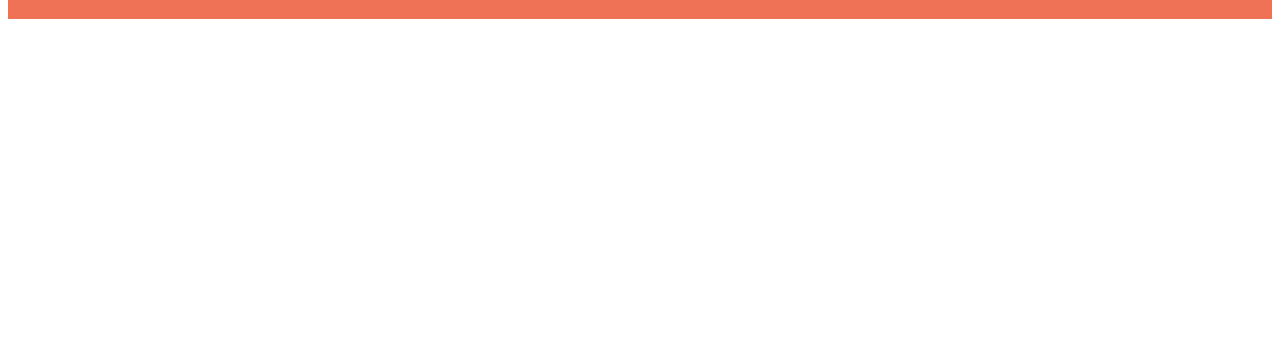
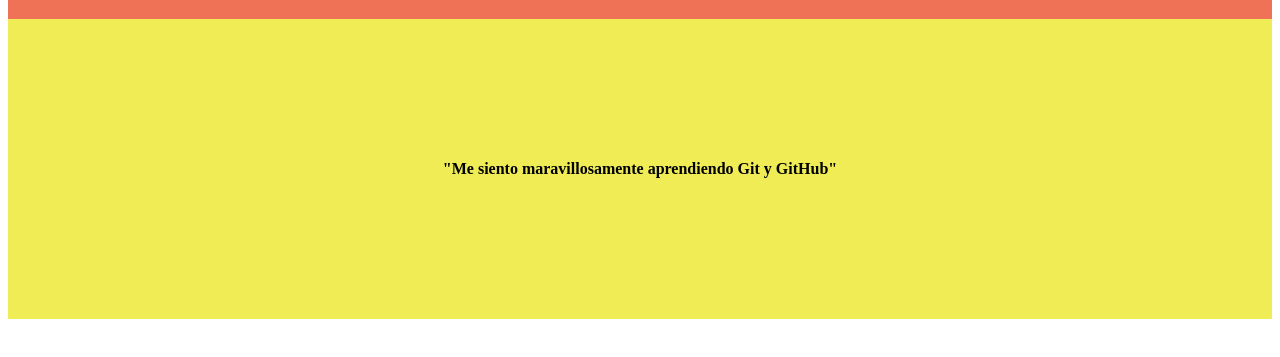
Before and after one commit to hbcord/LearnGit, a plain HTML site: page index.html in a window 1280 px wide. Shown: the part 69-426 px from the top of the page. Drawn offline with Linux system fonts and the light colour scheme.

Commit message:
Se agrego el contenido main

```diff
--- a/css/style.css
+++ b/css/style.css
@@ -1,5 +1,6 @@
 :root {
     --primary: #EF7156;
+    --secondary:#EFEC56;
 }
 .conteiner {
     max-width: 1200px;
@@ -24,9 +25,18 @@
 .primary {
     background-color: var(--primary);
 }
+.secondary {
+    background-color: var(--secondary);
+}
 .white--text {
     color: white;
 }
 .decoration--none {
     text-decoration: none;
 }
+.content {
+    height: 300px;
+}
+.weight-bold {
+    font-weight: bold;
+}
--- a/index.html
+++ b/index.html
@@ -24,11 +24,9 @@
         </div>
     </header>
 
-
-
-
-
-
+    <main class="content d-flex justify-center align-center secondary">
+        <p class="weight-bold">"Me siento maravillosamente aprendiendo Git y GitHub"</p>
+    </main>
 </body>
 
 </html>
```
